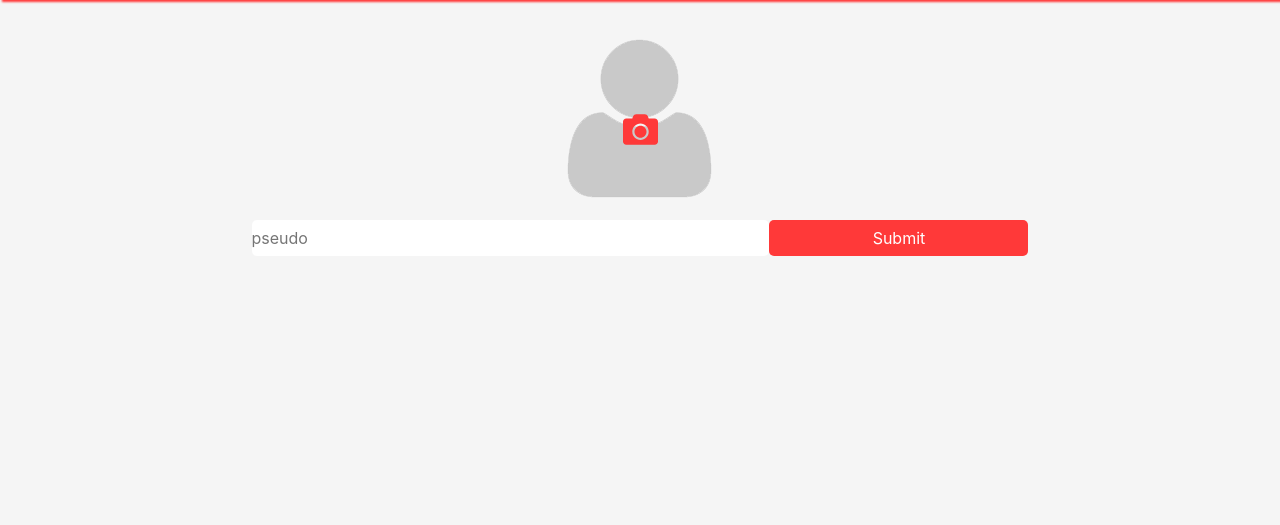
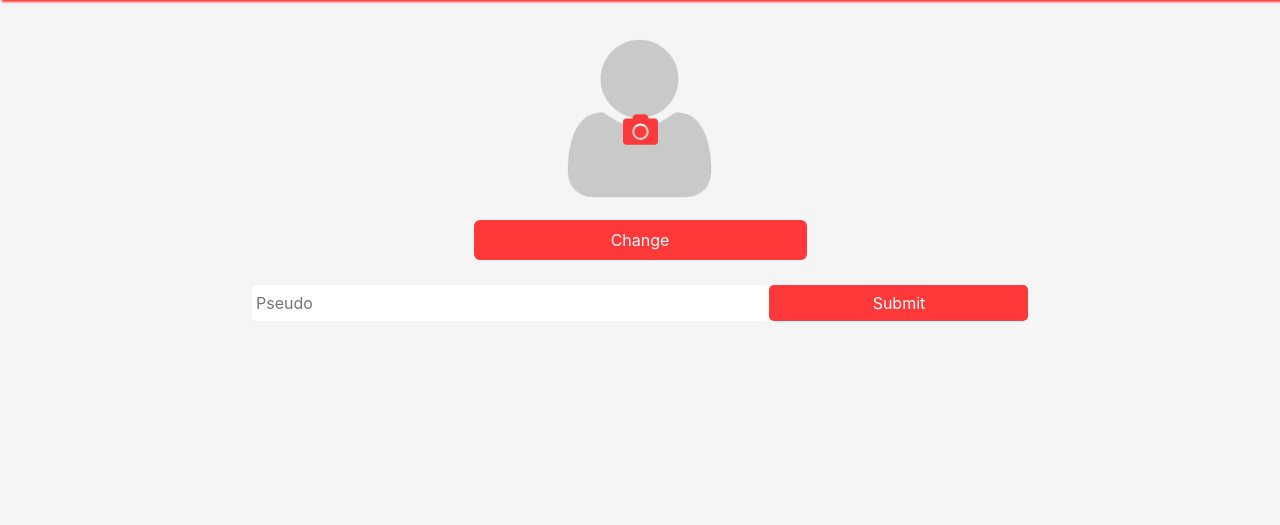
Before and after one commit to hugoduchene/Shaready, a Django app: page /user/account/1/parameter in a window 1280 px wide. Shown: the part 80-605 px from the top of the page. Run offline with Django 3.2, Linux system fonts and the light colour scheme; the visitor is signed in with stand-in values (Sample User, id 1); data comes from the database, SQL or seed files in the repository; some libraries are stand-ins or nearby versions.

Commit message:
[ADD] feature to change the profile picture

```diff
--- a/static/css/style.css
+++ b/static/css/style.css
@@ -60,8 +60,8 @@ a:hover{
 }
 
 img.image_user_change_pic{
-  max-width:200px;
-  max-height: 200px;
+  width:200px;
+  height: 200px;
 }
 
 .button_import_pic:hover .fa-camera{
@@ -149,7 +149,7 @@ a.component_footer{
 
 .image_user_article{
   max-width: 50px;
-  max-height: 50px;
+  height: 50px;
 }
 
 .image_user{
@@ -700,6 +700,28 @@ form.content_make_message{
   margin-bottom: 50px;
 }
 
+.button_change_photo{
+  width: 30%;
+  border: none;
+  background-color: rgb(255, 57, 57);
+  color:white;
+  border-radius: 6px;
+  padding: 8px;
+  margin-bottom: 25px;
+}
+
+.button_change_photo:hover{
+  position: relative;
+  z-index: 100;
+  background-color: white;
+  color: rgb(255, 57, 57);
+  cursor: pointer;
+}
+
+.container_change_button{
+  width: 100%;
+  text-align: center;
+}
 @media screen and (max-width: 767px){
   .image_home {
     display: none;
@@ -707,6 +729,9 @@ form.content_make_message{
 }
 
 @media screen and (max-width: 420px){
+  .button_change_photo{
+    width: 50%;
+  }
   .box_registrer{
     padding-top: 30%;
   }
--- /dev/null
+++ b/static/js/main_parameter_account.js
@@ -0,0 +1,10 @@
+import { validateAndUpload } from './module/settings_parameter_account.js'
+
+
+/* manages the change of photo */
+
+const file = document.getElementById('file')
+
+file.addEventListener('change', (e) => {
+    validateAndUpload(file)
+})
--- /dev/null
+++ b/static/js/module/settings_parameter_account.js
@@ -0,0 +1,32 @@
+function event_submit() {
+    document.getElementById('img_user').addEventListener('submit', (e) => {
+        e.preventDefault()
+        document.getElementById('img_user').submit()
+    })
+}
+
+
+function validateAndUpload(input){
+    const URL = window.URL || window.webkitURL;
+    const file = input.files[0];
+
+    if (file) {
+        const image = new Image();
+
+        image.onload = function() {
+            if (this.width) {
+                const src = URL.createObjectURL(file)
+                const preview = document.querySelector('.image_user_change_pic')
+                preview.src = src
+                event_submit()
+            }
+        }
+        image.src = URL.createObjectURL(file);
+
+    }
+}
+
+
+export {
+    validateAndUpload,
+}
--- a/templates/user/ParameterAccount.html
+++ b/templates/user/ParameterAccount.html
@@ -4,25 +4,37 @@
 
 <main class="content">
     <div class="container">
-        <section class="container_import_pic">
-            {% load static %}
-            <img class="image_user_change_pic" src="{% static '/assets/img/user-default.png' %}" alt=""><br>
-            <div class="box_button_import">
-                <input type="file" name="file" id="file" class="import_pic">
-                <label for="file" class="button_import_pic"><i class="fas fa-camera"></i></label>
+
+        <form action="" method="post" enctype="multipart/form-data" id="img_user">
+            {% csrf_token %}
+            <div class="container_import_pic">
+                {% load static %}
+                {% static '/assets/img/' as path_img %}
+                <img class="image_user_change_pic" src="{{path_img}}{{user.image_profile}}" alt=""><br>
+                    <div class="box_button_import">
+                        {{ form.image_profile }}
+                        <label for="file" class="button_import_pic">{{form.image_profile.label | safe}}</label>
+                    </div>
             </div>
-        </section>
+
+            <div class="container_change_button">
+                <input type="submit" name="" id="" class="button_change_photo" value="Change">
+            </div>
+
+
+        </form>
 
         <section class="container_change_pseudo">
-            <form action="" class="row form_change_pseudo">
-                <input type="text" placeholder="pseudo" class="col-8 input_change_pseudo">
+            <form action="" class="row form_change_pseudo" method="post">
+                {% csrf_token %}
+                <input type="text" placeholder=" Pseudo" class="col-8 input_change_pseudo">
                 <input type="submit" name="" id="" class="col-4 button_change_pseudo">
             </form>
         </section>
     </div>
 
 
-
+    <script type="module" src="{% static '/js/main_parameter_account.js' %}"></script>
     {% include 'navbar_mobile_user.html' %}
 </main>
 
--- a/user/forms.py
+++ b/user/forms.py
@@ -23,3 +23,13 @@ class RegistrationForm(UserCreationForm):
         widgets = { 'username' : forms.TextInput(attrs={ 'class': 'input_registrer', 'placeholder' : 'Pseudo'}),
                     'email' : forms.EmailInput(attrs={ 'class' : 'input_registrer', 'placeholder' : 'Mail'}),
                     }
+
+class ChangePictureForm(forms.ModelForm):
+    image_profile = forms.ImageField(
+        label = ('<i class="fas fa-camera"></i>'),
+        widget = forms.FileInput(attrs={'class' : 'import_pic', 'id' : 'file'})
+    )
+
+    class Meta:
+        model = CustomUser
+        fields = ('image_profile',)
--- a/user/views.py
+++ b/user/views.py
@@ -4,6 +4,7 @@ from django.views.generic.base import View
 from user.forms import RegistrationForm
 from django.contrib.auth import authenticate, login, logout
 from user.models import CustomUser, Subscription
+from user.forms import ChangePictureForm
 
 # Create your views here.
 class HomeViews(View):
@@ -48,7 +49,6 @@ class MyAccountView(View):
                 id_giving = request.user,
                 id_receiving = id_account,
             ).count()
-            print(current_sub)
             return render(request, "user/myaccount.html", context={
                 'nbs_follow' :  nbs_follows,
                 'nbs_gold_like' : nbs_gold_likes,
@@ -66,5 +66,20 @@ class SearchUserView(TemplateView):
 class NotificationsView(TemplateView):
     template_name = "user/notifications.html"
 
-class ParameterAccountView(TemplateView):
-    template_name = "user/ParameterAccount.html"
+class ParameterAccountView(View):
+    def post(self, request, *args, **Kwargs):
+        user = CustomUser.objects.get(pk=request.user.id)
+        form = ChangePictureForm(request.POST, request.FILES, instance=user)
+
+        if form.is_valid():
+            form.save()
+            return render(request, "user/ParameterAccount.html", context={
+                "form" : form,
+            })
+
+    def get(self, request, *args, **Kwargs):
+        user = CustomUser.objects.get(pk=request.user.id)
+        form = ChangePictureForm(instance=user)
+        return render(request, "user/ParameterAccount.html", context={
+            "form" : form,
+        })
```
